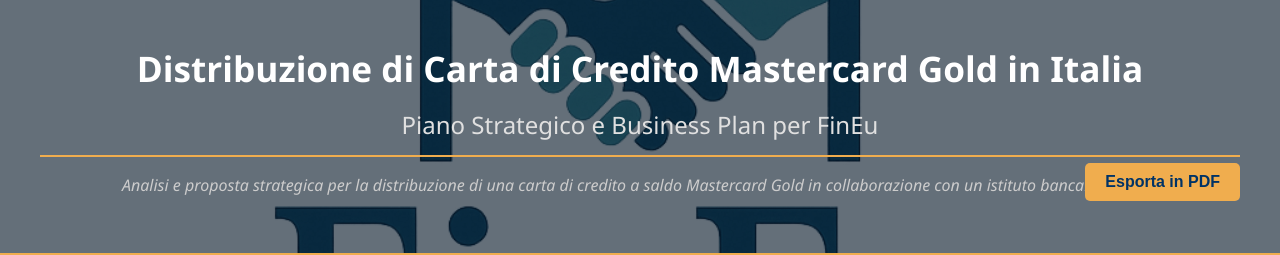
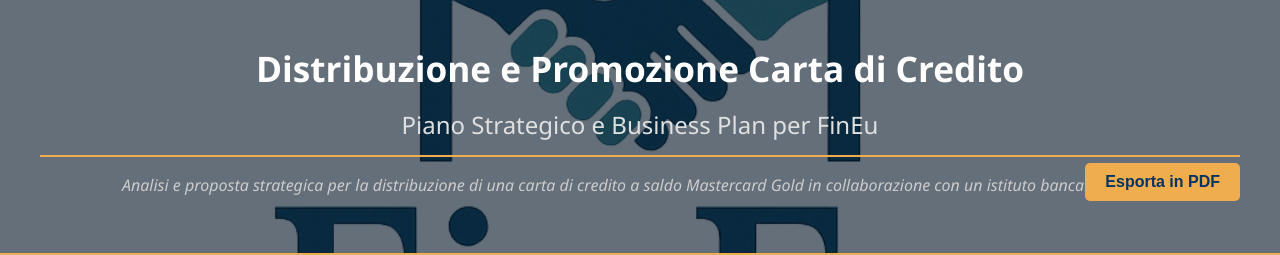
Before and after one commit to krea424/fineu_business_plan, a plain HTML site: page index.html in a window 1280 px wide. Shown: the top 255 px of the page. Drawn offline with Linux system fonts and the light colour scheme.

Commit message:
modifica titolo

```diff
--- a/index.html
+++ b/index.html
@@ -8,7 +8,7 @@
 </head>
 <body>
     <header>
-        <h1>Distribuzione di Carta di Credito Mastercard Gold in Italia</h1>
+        <h1>Distribuzione e Promozione Carta di Credito</h1>
         <h2>Piano Strategico e Business Plan per FinEu</h2>
         <p>Analisi e proposta strategica per la distribuzione di una carta di credito a saldo Mastercard Gold in collaborazione con un istituto bancario lituano</p>
         <button id="export-pdf-button" onclick="window.print()">Esporta in PDF</button>
```
